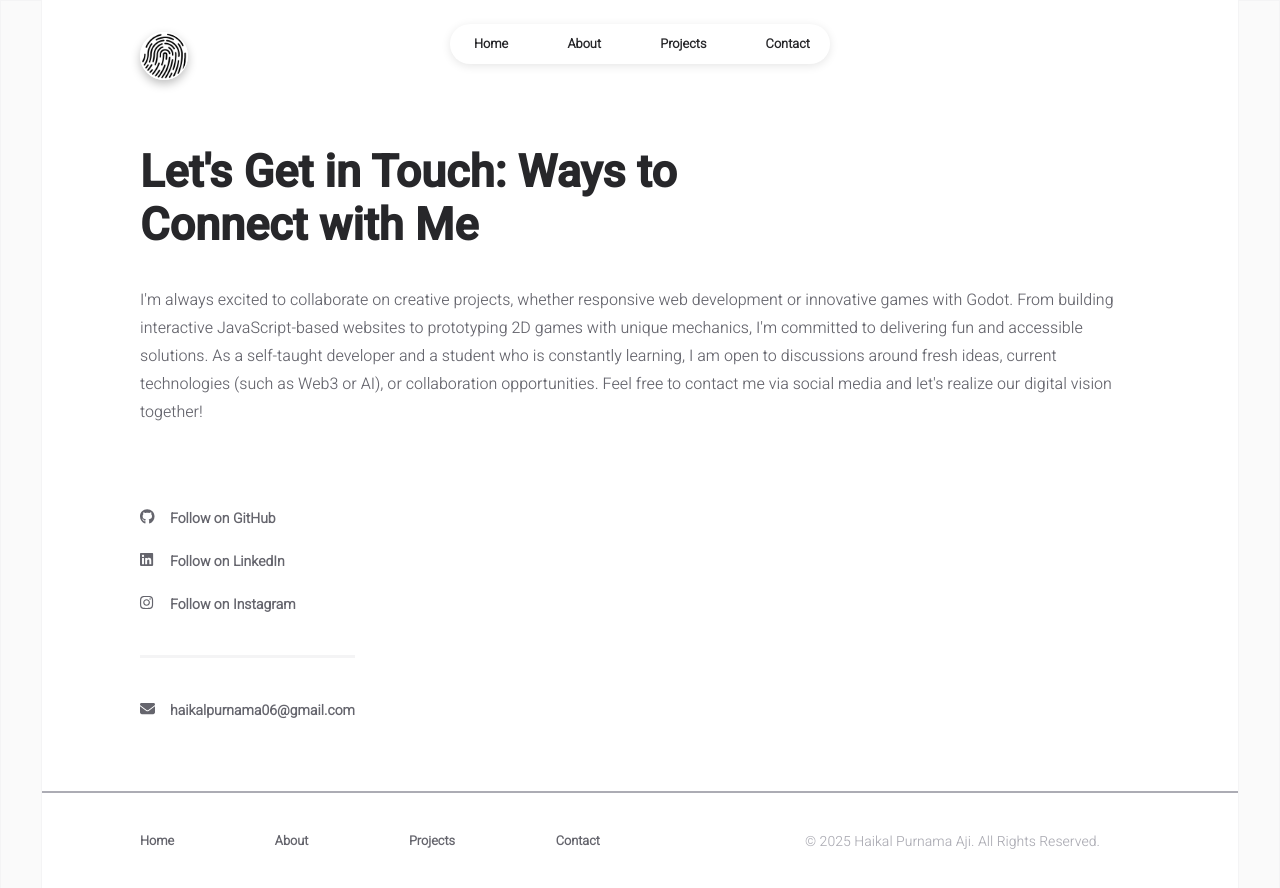
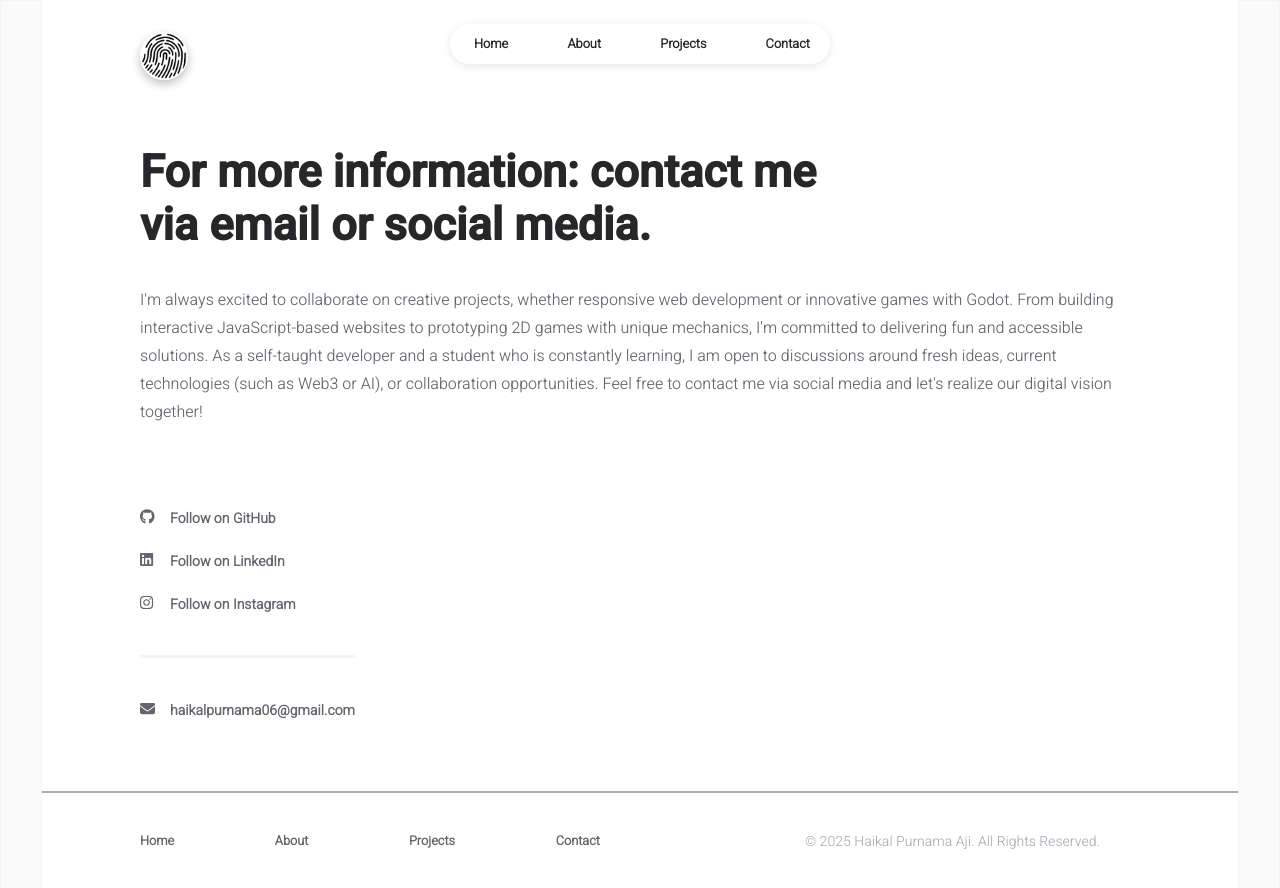
Before and after one commit to rzr06/Portofolio, a React (Create React App) app: page /contact in a window 1280 px wide. Shown: the top 888 px of the page. Built offline with nearby package versions, Linux system fonts and the light colour scheme.

Commit message:
change caption

```diff
--- a/src/pages/contact.jsx
+++ b/src/pages/contact.jsx
@@ -40,7 +40,7 @@ const Contact = () => {
 
 					<div className="contact-container">
 						<div className="title contact-title">
-							Let's Get in Touch: Ways to Connect with Me
+						For more information: contact me via email or social media.
 						</div>
 
 						<div className="subtitle contact-subtitle">
```
